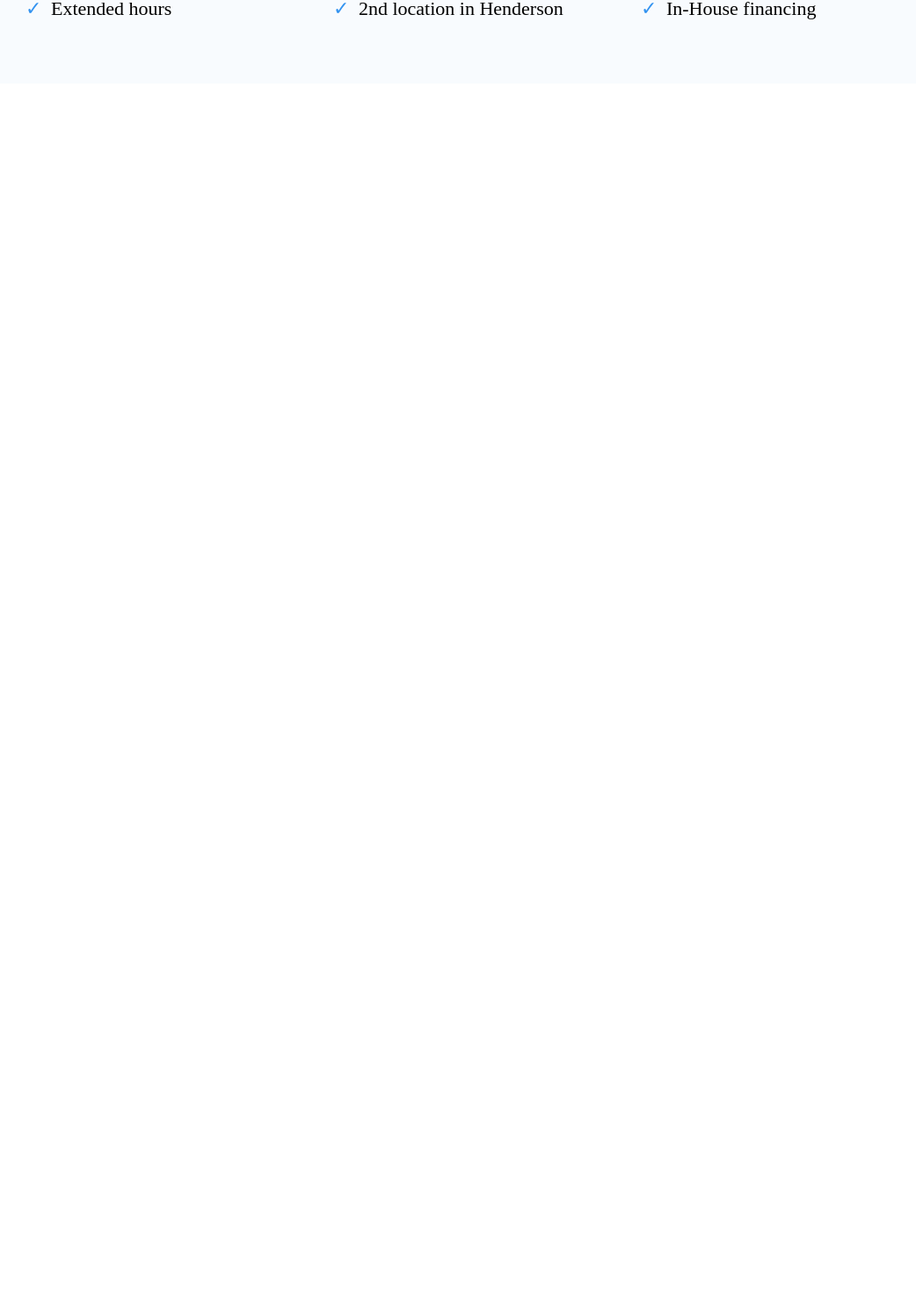
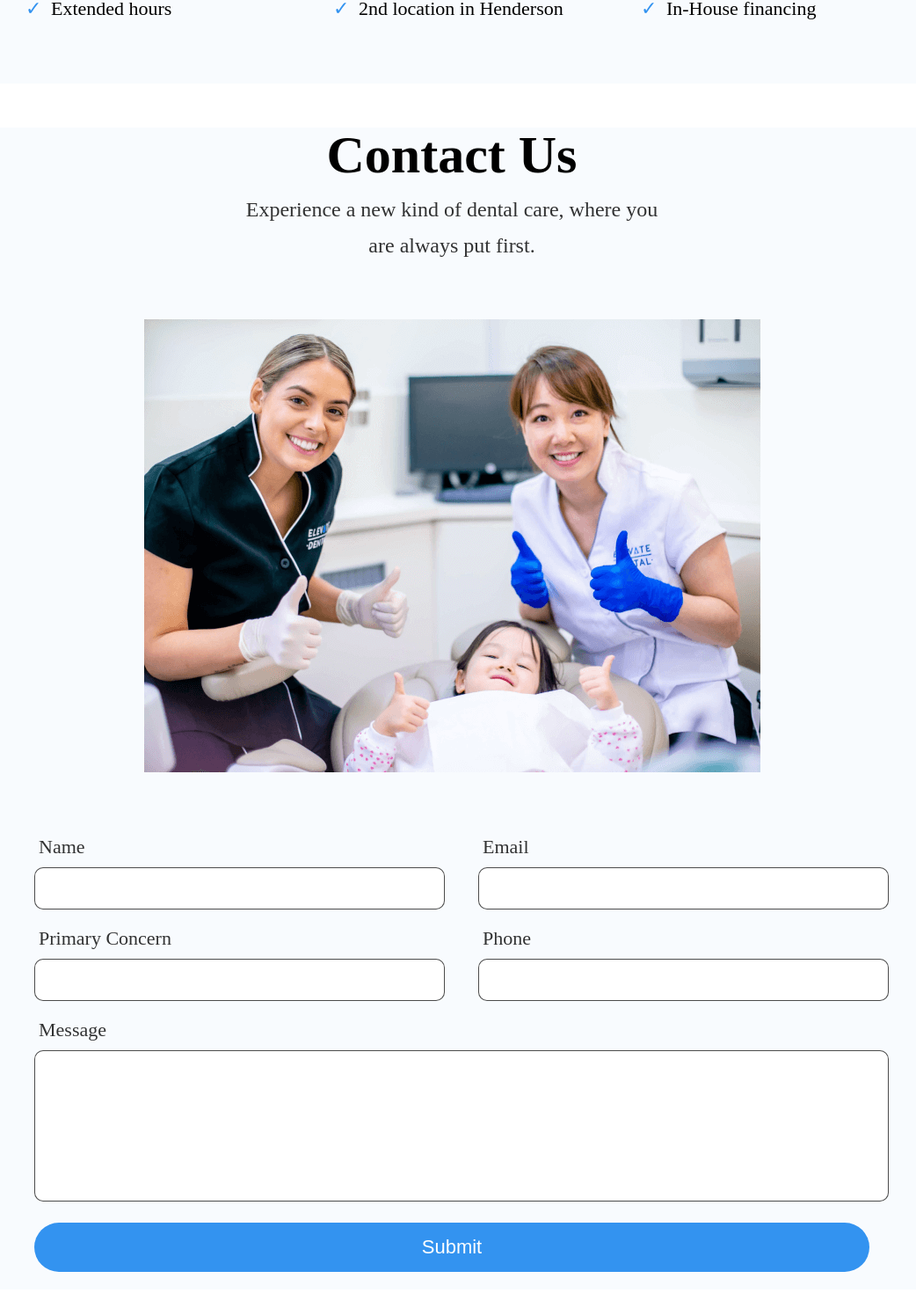
Before and after one commit to idenispankov/lake_mead_dental_next_js, a Next.js app: page / in a window 1280 px wide. Shown: the part 4880-6350 px from the top of the page at 88% size, without its empty margins (126-1168 px from the left). Before the commit the page ends 4983 px from the top, so only its background shows below. Built offline with nearby package versions, Linux system fonts and the light colour scheme.

Commit message:
contact form ready - fully responsive

```diff
--- a/components/ContactUs/ContactUs.module.css
+++ b/components/ContactUs/ContactUs.module.css
@@ -13,7 +13,7 @@
 }
 
 .section__heading {
-  font-size: 24px;
+  font-size: 22px;
   line-height: 106.5%;
   margin-bottom: 10px;
   text-align: center;
@@ -35,6 +35,7 @@
   min-width: 100%;
   height: 240px;
   margin: 0 auto;
+  border-radius: 10px;
 }
 
 .form {
@@ -92,9 +93,48 @@
   width: 100%;
   padding: 15px;
   transition: all 0.3s linear;
-  font-size: 18px;
+  font-size: 16px;
 }
 
 .form__button:hover {
   background-color: #02509e;
 }
+
+@media screen and (min-width: 768px) {
+  .section__heading {
+    font-size: 40px;
+  }
+  .section__text {
+    font-size: 24px;
+    max-width: 500px;
+  }
+  .section__container_image {
+    background: url('../../public/images/contact_us_tablet.png') no-repeat
+      center;
+    min-height: 600px;
+    border-radius: 10px;
+  }
+  .form {
+    max-width: 950px;
+  }
+  .form__textarea {
+    min-height: 150px;
+  }
+  .inputs__group_container {
+    gap: 60px;
+  }
+  .form__label,
+  .form__input,
+  .form__textarea {
+    font-size: 22px;
+  }
+  .form__button {
+    font-size: 22px;
+  }
+}
+
+@media screen and (min-width: 1024px) {
+  .section__heading {
+    font-size: 60px;
+  }
+}
--- a/pages/index.js
+++ b/pages/index.js
@@ -20,7 +20,7 @@ export default function Home() {
       <Treatments />
       <WhyUs />
       <MoreAboutUs />
-      {/* <ContactUs /> */}
+      <ContactUs />
     </>
   );
 }
```
Also changed, not shown: public/images/contact_us_tablet.png (added).
